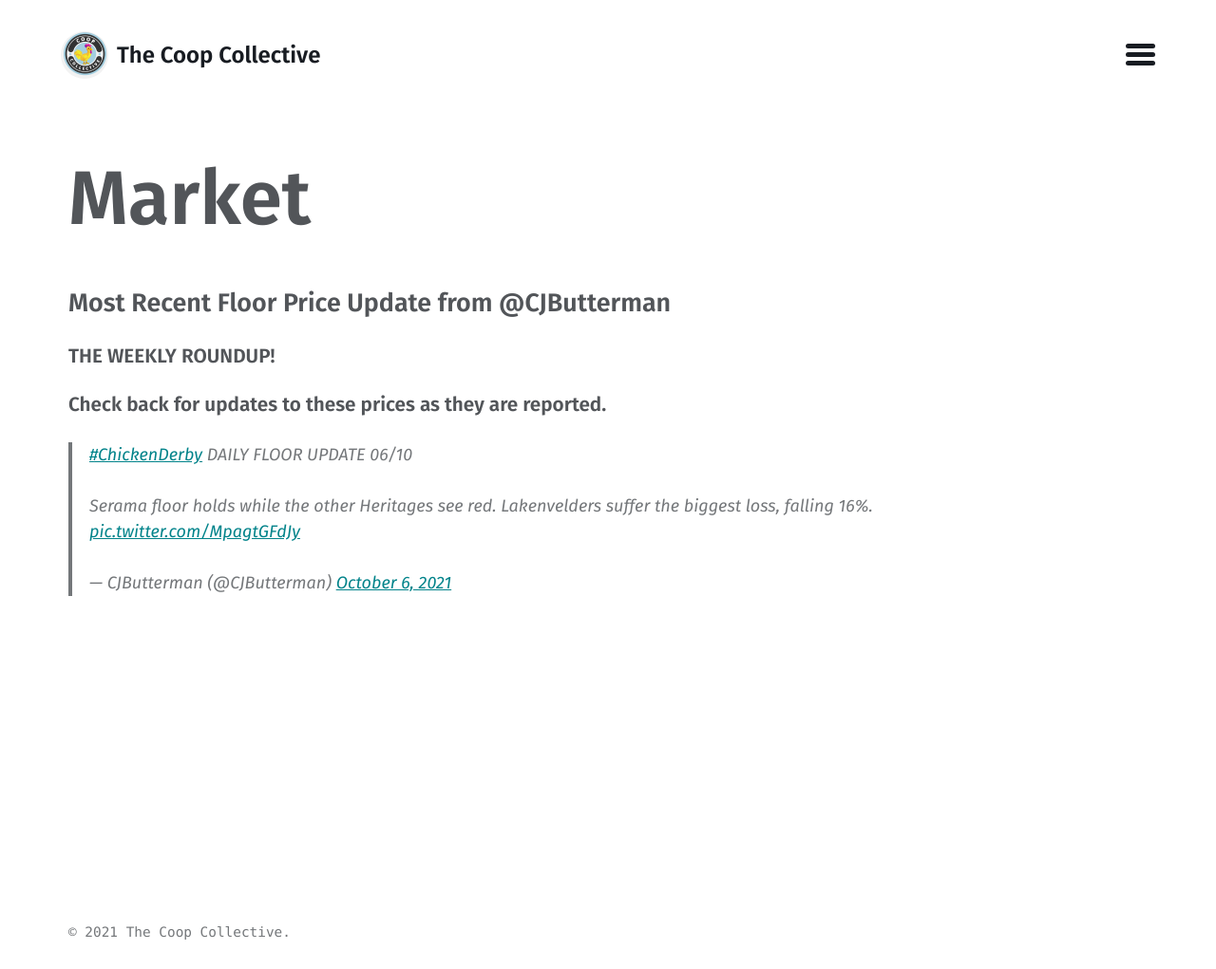
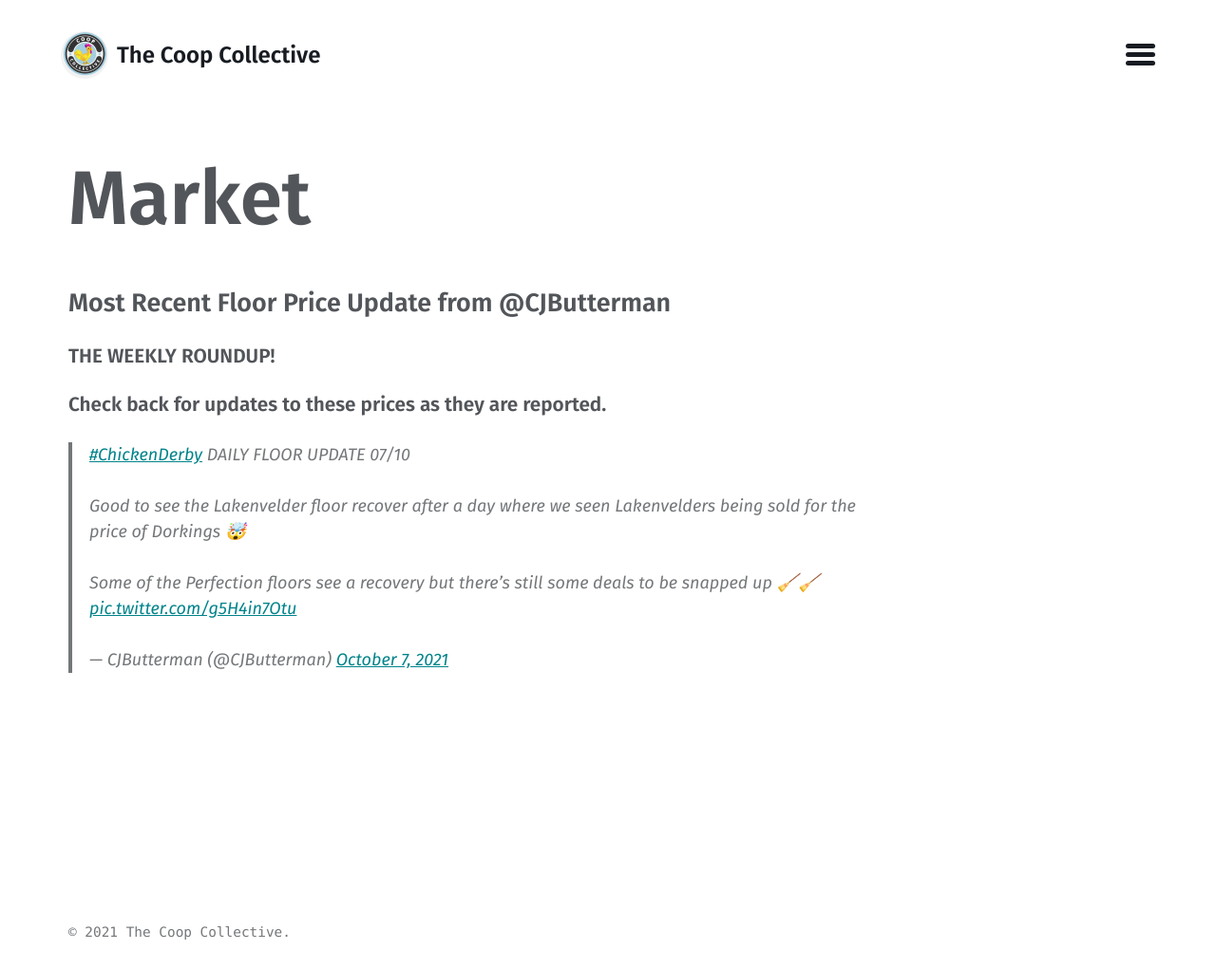
Before and after one commit to CoopCollective/coopcollective.github.io, a Jekyll site: the page built from market.md, in a window 1280 px wide. Shown: the whole page at 95% size. Built offline with Jekyll 4.4.1, drawn with Linux system fonts in a browser that asks for light colours; comment, search, counter and statistics services are not loaded.

Commit message:
Update market.md

```diff
--- a/market.md
+++ b/market.md
@@ -9,4 +9,4 @@ layout: market
 #### Check back for updates to these prices as they are reported.
 
 
-<blockquote class="twitter-tweet"><p lang="en" dir="ltr"><a href="https://twitter.com/hashtag/ChickenDerby?src=hash&amp;ref_src=twsrc%5Etfw">#ChickenDerby</a> DAILY FLOOR UPDATE 06/10<br><br>Serama floor holds while the other Heritages see red. Lakenvelders suffer the biggest loss, falling 16%. <a href="https://t.co/MpagtGFdJy">pic.twitter.com/MpagtGFdJy</a></p>&mdash; CJButterman (@CJButterman) <a href="https://twitter.com/CJButterman/status/1445707658271490051?ref_src=twsrc%5Etfw">October 6, 2021</a></blockquote> <script async src="https://platform.twitter.com/widgets.js" charset="utf-8"></script>
+<blockquote class="twitter-tweet"><p lang="en" dir="ltr"><a href="https://twitter.com/hashtag/ChickenDerby?src=hash&amp;ref_src=twsrc%5Etfw">#ChickenDerby</a> DAILY FLOOR UPDATE 07/10<br><br>Good to see the Lakenvelder floor recover after a day where we seen Lakenvelders being sold for the price of Dorkings 🤯<br><br>Some of the Perfection floors see a recovery but there’s still some deals to be snapped up 🧹🧹 <a href="https://t.co/g5H4in7Otu">pic.twitter.com/g5H4in7Otu</a></p>&mdash; CJButterman (@CJButterman) <a href="https://twitter.com/CJButterman/status/1446049604349272065?ref_src=twsrc%5Etfw">October 7, 2021</a></blockquote> <script async src="https://platform.twitter.com/widgets.js" charset="utf-8"></script>
```
